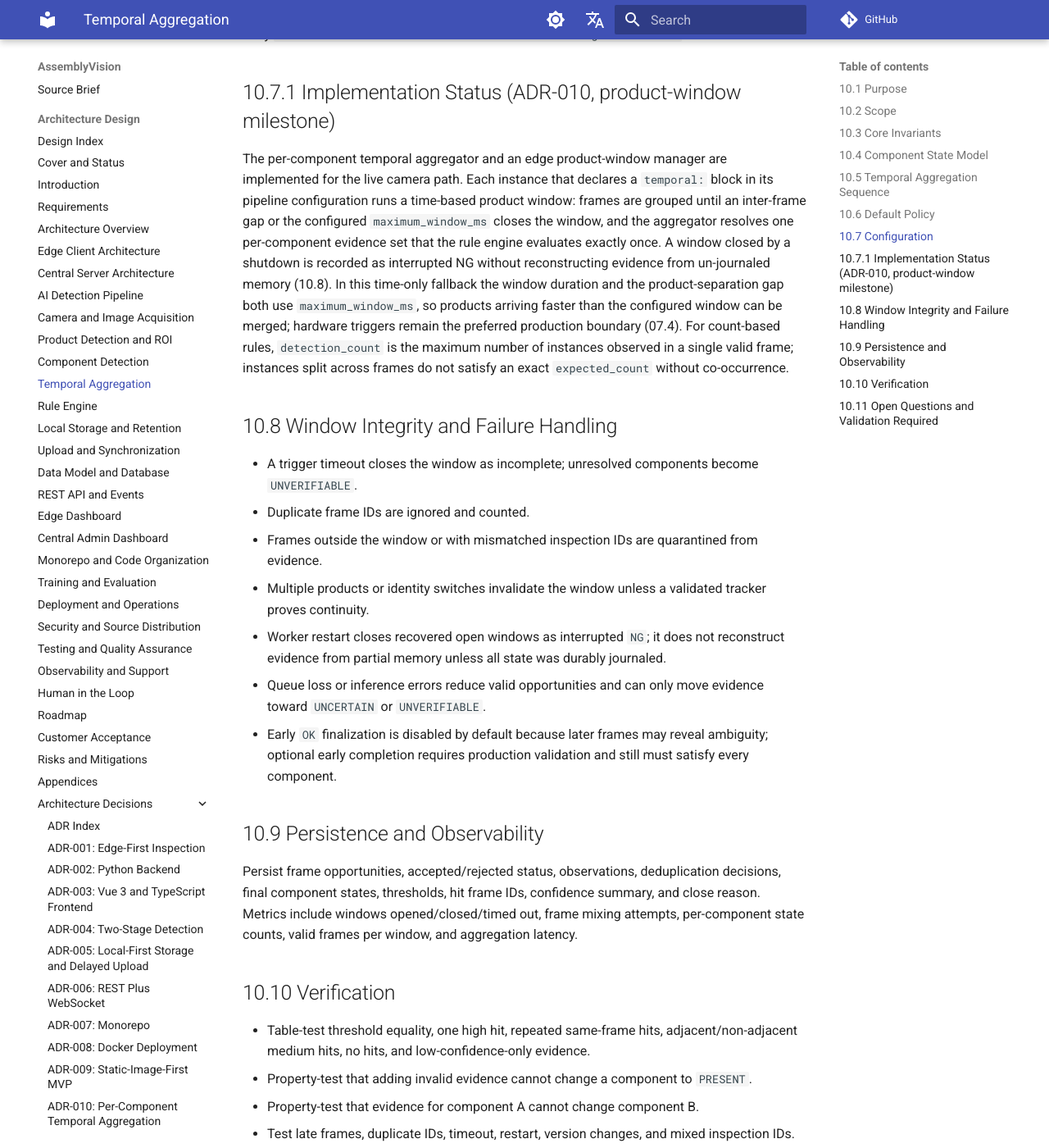
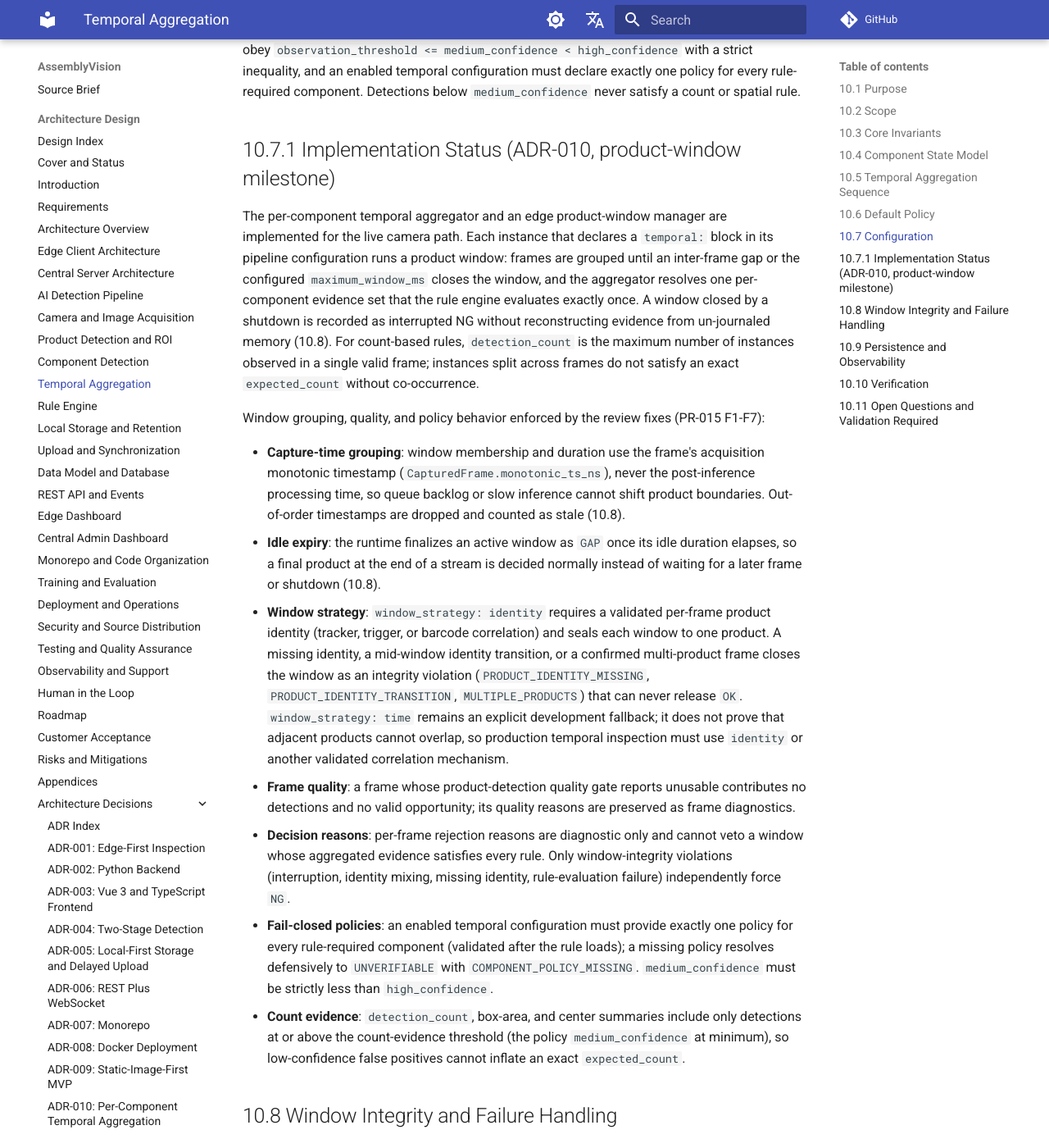
Before and after one commit to dream-studio-china/assembly-vision, an MkDocs documentation site: the page built from docs/design/10-temporal-aggregation.md, in a window 1280 px wide and 1400 px high, scrolled down 2933 px. Shown: the whole window at 82% size. Built offline with MkDocs 1.6.1 and Material for MkDocs 9.7.7, drawn with Linux system fonts in a browser that asks for light colours; comment, search, counter and statistics services are not loaded; some of the changed text lies outside the part shown.

Commit message:
docs: document PR-015 temporal window hardening
Design 10 records the capture-time grouping, idle expiry, identity window
strategy, quality gate, integrity-only NG reasons, fail-closed policy
validation, and count-evidence threshold; the camera example declares
window_strategy explicitly and adds the rule-required component_b policy; the
AI context snapshot and PR-015 review mark F1-F7 resolved with their
regression coverage and validation commands.

````diff
--- a/docs/design/10-temporal-aggregation.md
+++ b/docs/design/10-temporal-aggregation.md
@@ -83,6 +83,7 @@ Frame adjacency uses capture sequence and a maximum elapsed-time bound. Multiple
 
 ```yaml
 temporal:
+  window_strategy: identity   # identity (validated correlation) or time (dev fallback)
   minimum_valid_frames: 3
   maximum_window_ms: 2500
   reject_duplicate_frame_ids: true
@@ -101,29 +102,69 @@ temporal:
       max_frame_gap: 1
 ```
 
-Policies are versioned and validated per model and product type. Configured thresholds must obey `observation_threshold <= medium_confidence < high_confidence`.
+Policies are versioned and validated per model and product type. Configured thresholds must obey `observation_threshold <= medium_confidence < high_confidence` with a strict inequality, and an enabled temporal configuration must declare exactly one policy for every rule-required component. Detections below `medium_confidence` never satisfy a count or spatial rule.
 
 ## 10.7.1 Implementation Status (ADR-010, product-window milestone)
 
 The per-component temporal aggregator and an edge product-window manager are
 implemented for the live camera path. Each instance that declares a
-`temporal:` block in its pipeline configuration runs a time-based product
-window: frames are grouped until an inter-frame gap or the configured
-`maximum_window_ms` closes the window, and the aggregator resolves one
-per-component evidence set that the rule engine evaluates exactly once. A
-window closed by a shutdown is recorded as interrupted NG without reconstructing
-evidence from un-journaled memory (10.8). In this time-only fallback the
-window duration and the product-separation gap both use `maximum_window_ms`, so
-products arriving faster than the configured window can be merged; hardware
-triggers remain the preferred production boundary (07.4). For count-based
-rules, `detection_count` is the maximum number of instances observed in a
-single valid frame; instances split across frames do not satisfy an exact
-`expected_count` without co-occurrence.
+`temporal:` block in its pipeline configuration runs a product window: frames
+are grouped until an inter-frame gap or the configured `maximum_window_ms`
+closes the window, and the aggregator resolves one per-component evidence set
+that the rule engine evaluates exactly once. A window closed by a shutdown is
+recorded as interrupted NG without reconstructing evidence from un-journaled
+memory (10.8). For count-based rules, `detection_count` is the maximum number
+of instances observed in a single valid frame; instances split across frames
+do not satisfy an exact `expected_count` without co-occurrence.
+
+Window grouping, quality, and policy behavior enforced by the review fixes
+(PR-015 F1-F7):
+
+- **Capture-time grouping**: window membership and duration use the frame's
+  acquisition monotonic timestamp (`CapturedFrame.monotonic_ts_ns`), never the
+  post-inference processing time, so queue backlog or slow inference cannot
+  shift product boundaries. Out-of-order timestamps are dropped and counted as
+  stale (10.8).
+- **Idle expiry**: the runtime finalizes an active window as `GAP` once its
+  idle duration elapses, so a final product at the end of a stream is decided
+  normally instead of waiting for a later frame or shutdown (10.8).
+- **Window strategy**: `window_strategy: identity` requires a validated
+  per-frame product identity (tracker, trigger, or barcode correlation) and
+  seals each window to one product. A missing identity, a mid-window identity
+  transition, or a confirmed multi-product frame closes the window as an
+  integrity violation (`PRODUCT_IDENTITY_MISSING`,
+  `PRODUCT_IDENTITY_TRANSITION`, `MULTIPLE_PRODUCTS`) that can never release
+  `OK`. `window_strategy: time` remains an explicit development fallback; it
+  does not prove that adjacent products cannot overlap, so production temporal
+  inspection must use `identity` or another validated correlation mechanism.
+- **Frame quality**: a frame whose product-detection quality gate reports
+  unusable contributes no detections and no valid opportunity; its quality
+  reasons are preserved as frame diagnostics.
+- **Decision reasons**: per-frame rejection reasons are diagnostic only and
+  cannot veto a window whose aggregated evidence satisfies every rule. Only
+  window-integrity violations (interruption, identity mixing, missing identity,
+  rule-evaluation failure) independently force `NG`.
+- **Fail-closed policies**: an enabled temporal configuration must provide
+  exactly one policy for every rule-required component (validated after the
+  rule loads); a missing policy resolves defensively to `UNVERIFIABLE` with
+  `COMPONENT_POLICY_MISSING`. `medium_confidence` must be strictly less than
+  `high_confidence`.
+- **Count evidence**: `detection_count`, box-area, and center summaries include
+  only detections at or above the count-evidence threshold (the policy
+  `medium_confidence` at minimum), so low-confidence false positives cannot
+  inflate an exact `expected_count`.
 
 ## 10.8 Window Integrity and Failure Handling
 
 - A trigger timeout closes the window as incomplete; unresolved components become `UNVERIFIABLE`.
 - Duplicate frame IDs are ignored and counted.
+- Stale out-of-order capture timestamps are ignored and counted; they never
+  mutate the window.
+- An idle window is finalized as `GAP` by the runtime once its capture-time
+  gap elapses, without waiting for a later frame.
+- Identity-sealed windows abort on a missing identity, a mid-window identity
+  transition, or a confirmed multi-product frame; their frames never mix with
+  another product's evidence.
 - Frames outside the window or with mismatched inspection IDs are quarantined from evidence.
 - Multiple products or identity switches invalidate the window unless a validated tracker proves continuity.
 - Worker restart closes recovered open windows as interrupted `NG`; it does not reconstruct evidence from partial memory unless all state was durably journaled.
````
Also changed, not shown: docs/ai/context.md (+18 -9 lines), docs/reviews/PR-015-review.md (added, +364 -0 lines), 1 other file.
